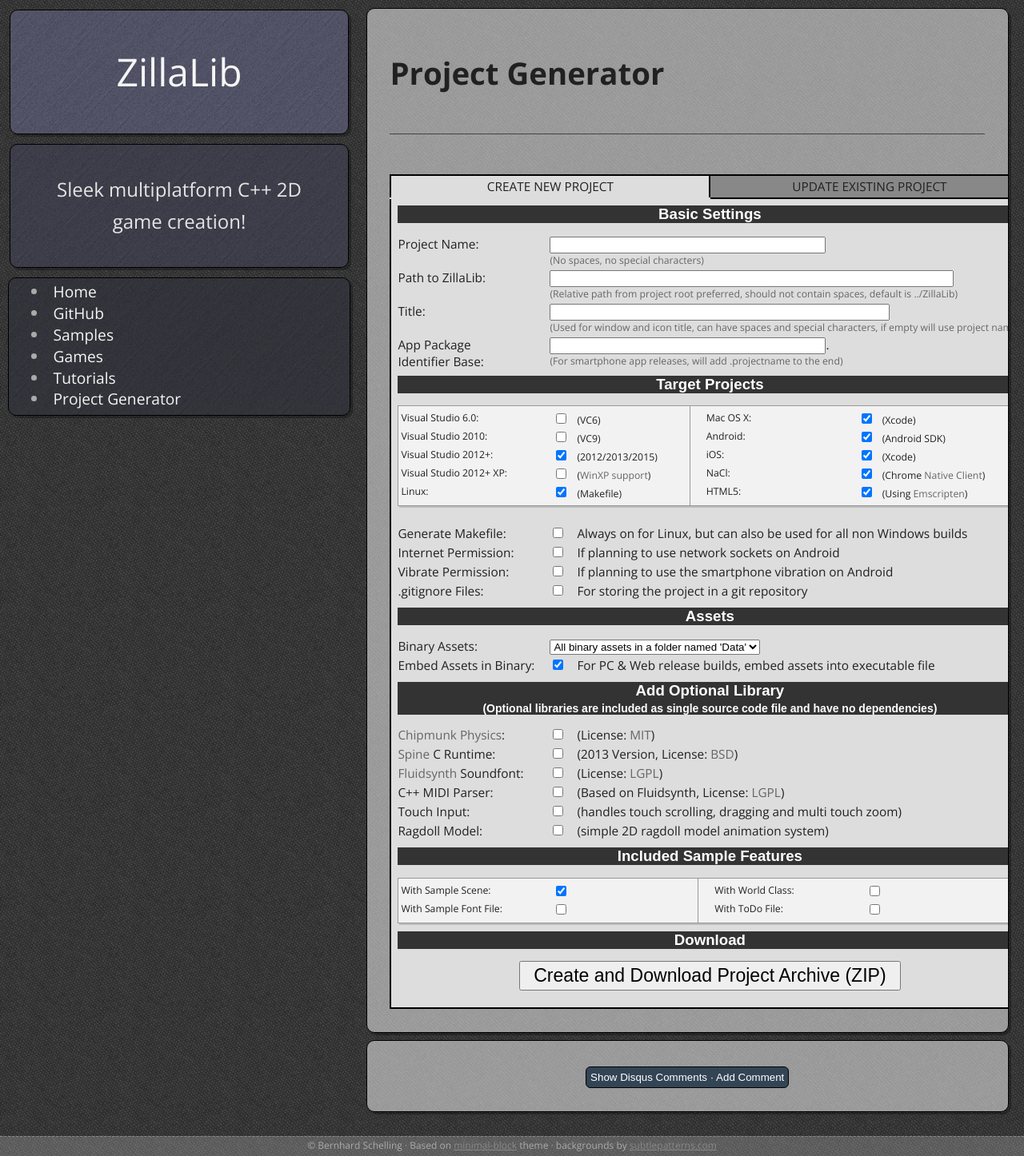
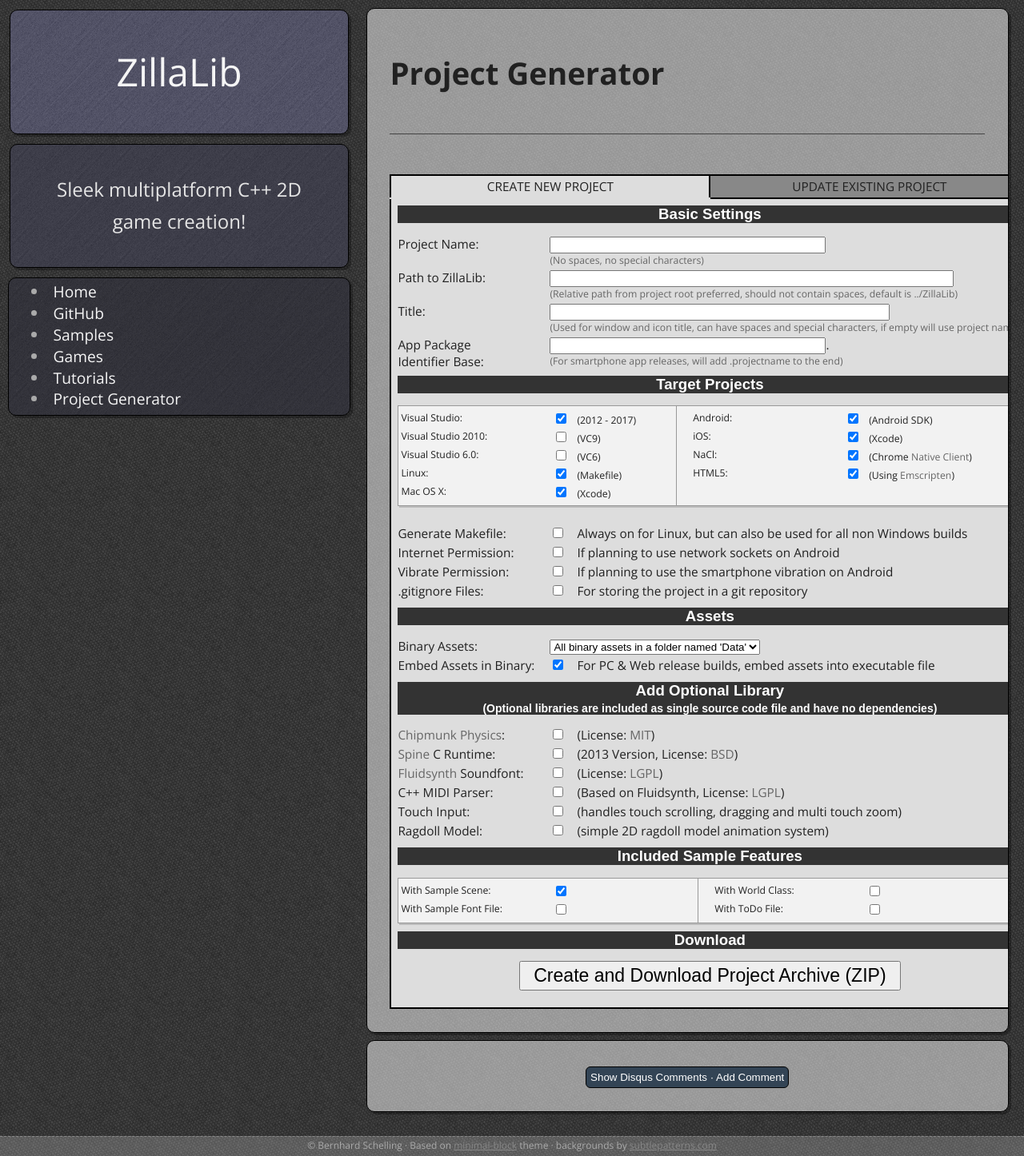
Before and after one commit to ZillaLib/ZillaLib.github.io, a Jekyll site: the page built from project-generator/index.html, in a window 1280 px wide. Shown: the whole page at 80% size. Built offline with Jekyll 4.4.1, drawn with Linux system fonts in a browser that asks for light colours; Markdown is read by kramdown in place of the engine named in the settings.

Commit message:
Mention Visual Studio 2017 support on the project generator page

```diff
--- a/project-generator/index.html
+++ b/project-generator/index.html
@@ -35,13 +35,12 @@
 
 <h2>Target Projects</h2>
 <table width="100%"><tbody><tr valign="top"><td>
+<div><label for="for_vs">Visual Studio:</label><input type="checkbox" name="for_vs" id="for_vs" value="1" checked><span class="chk">(2012 - 2017)</span></div>
+<div><label for="for_vc9">Visual Studio 2010:</label><input type="checkbox" name="for_vc9" id="for_vc9" value="1"><span class="chk">(VC9)</span></div>
 <div><label for="for_vc6">Visual Studio 6.0:</label><input type="checkbox" name="for_vc6" id="for_vc6" value="1"><span class="chk">(VC6)</span></div>
-<div><label for="for_vc9">Visual Studio 2010:</label><input type="checkbox" name="for_vc9" id="for_vc9" value="1"><span class="chk">(VC9)</span></div>
-<div><label for="for_vs">Visual Studio 2012+:</label><input type="checkbox" name="for_vs" id="for_vs" value="1" checked><span class="chk">(2012/2013/2015)</span></div>
-<div><label for="for_vsxp">Visual Studio 2012+ XP:</label><input type="checkbox" name="for_vsxp" id="for_vsxp" value="0"><span class="chk">(<a href="https://msdn.microsoft.com/en-us/library/jj851139.aspx" target="_blank">WinXP support</a>)</span></div>
 <div><label for="for_linux">Linux:</label><input type="checkbox" name="for_linux" id="for_linux" value="1" checked><span class="chk">(Makefile)</span></div>
+<div><label for="for_osx">Mac OS X:</label><input type="checkbox" name="for_osx" id="for_osx" value="1" checked><span class="chk">(Xcode)</span></div>
 </td><td style="padding-left:20px;border-left:1px dotted #888">
-<div><label for="for_osx">Mac OS X:</label><input type="checkbox" name="for_osx" id="for_osx" value="1" checked><span class="chk">(Xcode)</span></div>
 <div><label for="for_android">Android:</label><input type="checkbox" name="for_android" id="for_android" value="1" checked><span class="chk">(Android SDK)</span></div>
 <div><label for="for_ios">iOS:</label><input type="checkbox" name="for_ios" id="for_ios" value="1" checked><span class="chk">(Xcode)</span></div>
 <div><label for="for_nacl">NaCl:</label><input type="checkbox" name="for_nacl" id="for_nacl" value="1" checked><span class="chk">(Chrome <a href="https://developer.chrome.com/native-client" target="_blank">Native Client</a>)</span></div>
```
